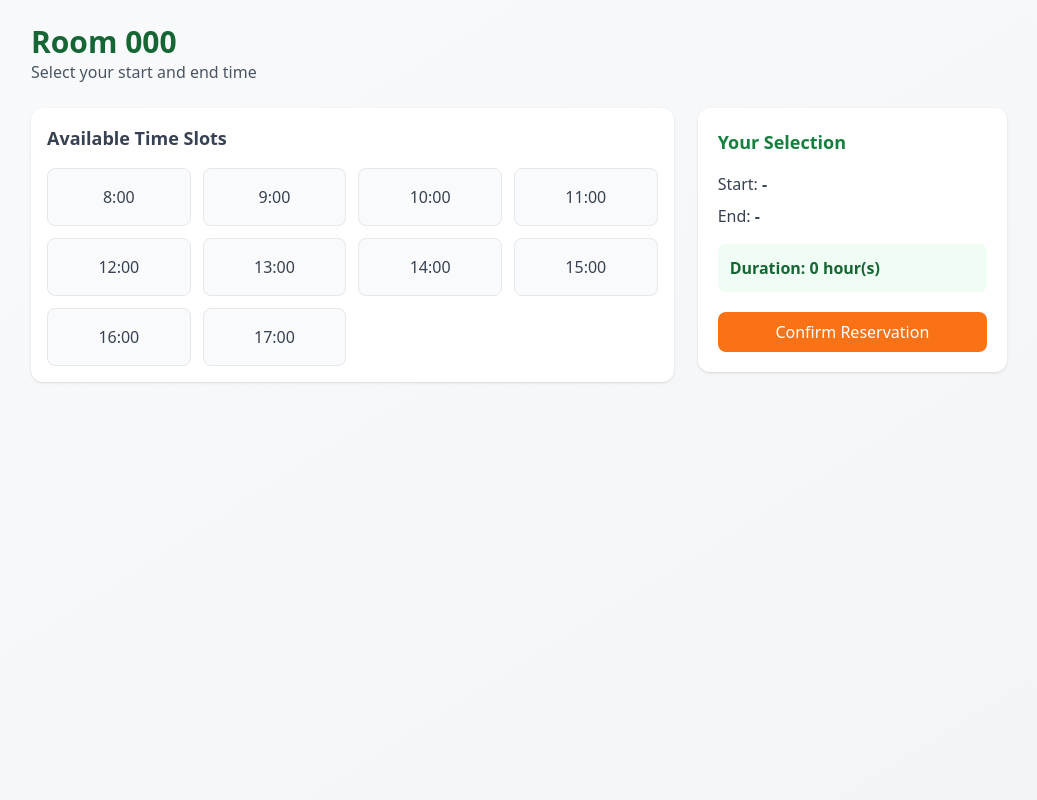
After one commit to Cpl-flowers/Django_Spring26, a Django app: page /room/1/time/ in a window 1280 px wide. The commit adds this page. Shown: the whole page, without its empty margins (121-1158 px from the left). Run offline with Django 5.2, Linux system fonts and the light colour scheme; tables that the repository leaves empty hold one stand-in row (values such as "Sample post"); some libraries are stand-ins or nearby versions.

Commit message:
clean repo and impove reservation flow UI

```diff
--- a/testFolder/testApp/admin.py
+++ b/testFolder/testApp/admin.py
@@ -1,6 +1,10 @@
 from django.contrib import admin
+from .models import Room, Reservation
+
 
 # Register your models here.
 from .models import Building  # make sure this is imported
 
 admin.site.register(Building)  # register it so you can see it in admin
+admin.site.register(Room)
+admin.site.register(Reservation)
--- a/testFolder/testApp/models.py
+++ b/testFolder/testApp/models.py
@@ -1,4 +1,6 @@
 from django.db import models
+from django.contrib.auth.models import User
+
 
 class Building(models.Model):
     name = models.CharField(max_length=100)
@@ -7,3 +9,36 @@ class Building(models.Model):
 
     def __str__(self):
         return f"{self.name} ({self.campus})"
+
+
+class Room(models.Model):
+    number = models.CharField(max_length=10)
+    name = models.CharField(max_length=100)
+
+    building = models.ForeignKey(Building, on_delete=models.CASCADE)
+
+    floor = models.CharField(max_length=50)
+    seating = models.IntegerField()
+
+    has_outlets = models.BooleanField(default=True)
+    has_wifi = models.BooleanField(default=True)
+    available = models.BooleanField(default=True)
+
+    def __str__(self):
+        return f"{self.name} - Room {self.number}"
+
+
+class Reservation(models.Model):
+    user = models.ForeignKey(User, on_delete=models.CASCADE)
+    room = models.ForeignKey(Room, on_delete=models.CASCADE)
+
+    student_id = models.CharField(max_length=20)
+
+    # Time-based reservation (supports real scheduling + overlap checking)
+    start_time = models.DateTimeField()
+    end_time = models.DateTimeField()
+
+    created_at = models.DateTimeField(auto_now_add=True)
+
+    def __str__(self):
+        return f"{self.user.username} - {self.room.number}"
--- /dev/null
+++ b/testFolder/testApp/templates/testApp/time_select.html
@@ -0,0 +1,152 @@
+<!DOCTYPE html>
+<html>
+<head>
+    <title>Time Selection</title>
+    <script src="https://cdn.tailwindcss.com"></script>
+</head>
+
+<body class="bg-gradient-to-br from-gray-50 to-gray-100 min-h-screen">
+
+<div class="max-w-5xl mx-auto p-6">
+
+    <!-- HEADER -->
+    <div class="mb-6">
+        <h1 class="text-3xl font-bold text-green-800">
+            Room {{ room.number }}
+        </h1>
+        <p class="text-gray-600">
+            Select your start and end time
+        </p>
+    </div>
+
+    <!-- MAIN LAYOUT -->
+    <div class="grid md:grid-cols-3 gap-6">
+
+        <!-- TIME GRID -->
+        <div class="md:col-span-2">
+
+            <div class="bg-white p-4 rounded-xl shadow">
+
+                <h2 class="text-lg font-semibold text-gray-700 mb-4">
+                    Available Time Slots
+                </h2>
+
+                <div id="timeGrid" class="grid grid-cols-4 gap-3">
+
+                    {% for hour in time_slots %}
+                    <div
+                        class="time-block border rounded-lg p-4 text-center cursor-pointer
+                               bg-gray-50 hover:bg-gray-100 transition
+                               font-medium text-gray-700"
+                        data-hour="{{ hour }}"
+                    >
+                        {{ hour }}:00
+                    </div>
+                    {% endfor %}
+
+                </div>
+
+            </div>
+        </div>
+
+        <!-- SUMMARY CARD -->
+        <div class="md:col-span-1">
+
+            <div class="sticky top-6 bg-white rounded-xl shadow p-5">
+
+                <h2 class="text-lg font-semibold text-green-700 mb-4">
+                    Your Selection
+                </h2>
+
+                <p class="text-gray-700">
+                    Start:
+                    <span id="startTime" class="font-semibold">-</span>
+                </p>
+
+                <p class="text-gray-700 mt-2">
+                    End:
+                    <span id="endTime" class="font-semibold">-</span>
+                </p>
+
+                <div class="mt-4 p-3 bg-green-50 rounded-lg">
+                    <p class="text-green-800 font-bold">
+                        Duration:
+                        <span id="duration">0</span> hour(s)
+                    </p>
+                </div>
+
+                <button class="mt-5 w-full bg-orange-500 text-white py-2 rounded-lg hover:bg-orange-600">
+                    Confirm Reservation
+                </button>
+
+            </div>
+
+        </div>
+
+    </div>
+
+</div>
+
+<!-- JS LOGIC -->
+<script>
+document.addEventListener("DOMContentLoaded", function () {
+
+    let selected = [];
+    const blocks = document.querySelectorAll(".time-block");
+
+    blocks.forEach(block => {
+        block.addEventListener("click", () => {
+
+            const hour = parseInt(block.dataset.hour);
+
+            if (selected.length === 2) {
+                selected = [];
+                blocks.forEach(b => {
+                    b.classList.remove("bg-yellow-200", "border-orange-400");
+                    b.classList.add("bg-gray-50");
+                });
+            }
+
+            selected.push(hour);
+            selected.sort((a, b) => a - b);
+
+            updateUI();
+            highlightRange();
+        });
+    });
+
+    function updateUI() {
+        document.getElementById("startTime").innerText =
+            selected[0] !== undefined ? selected[0] + ":00" : "-";
+
+        document.getElementById("endTime").innerText =
+            selected[1] !== undefined ? selected[1] + ":00" : "-";
+
+        document.getElementById("duration").innerText =
+            selected.length === 2 ? (selected[1] - selected[0]) : "0";
+    }
+
+    function highlightRange() {
+
+        blocks.forEach(b => {
+            b.classList.remove("bg-yellow-200", "border-orange-400");
+            b.classList.add("bg-gray-50");
+        });
+
+        if (selected.length === 2) {
+            blocks.forEach(b => {
+                const hour = parseInt(b.dataset.hour);
+
+                if (hour >= selected[0] && hour <= selected[1]) {
+                    b.classList.add("bg-yellow-200", "border-orange-400");
+                    b.classList.remove("bg-gray-50");
+                }
+            });
+        }
+    }
+
+});
+</script>
+
+</body>
+</html>
--- a/testFolder/testApp/views.py
+++ b/testFolder/testApp/views.py
@@ -1,6 +1,6 @@
-from django.shortcuts import render
+from django.shortcuts import render, get_object_or_404
 from .models import Building
-
+from .models import Building, Room
 
 def home(request):
     buildings = Building.objects.all()
@@ -13,3 +13,44 @@ def login_view(request):
 
 def signup_view(request):
     return render(request, 'testApp/login.html')
+
+
+# STEP 1: select rooms in building
+def select_room_view(request, building_id):
+
+    building = get_object_or_404(Building, id=building_id)
+
+    rooms = Room.objects.filter(building=building)
+
+    seat_filter = request.GET.get('seats')
+
+    if seat_filter:
+        rooms = rooms.filter(seating__gte=seat_filter)
+
+    return render(request, 'testApp/select_room.html', {
+        'building': building,
+        'rooms': rooms
+    })
+
+# STEP 2: time selection page
+def time_select_view(request, room_id):
+    room = get_object_or_404(Room, id=room_id)
+
+    time_slots = list(range(8, 18))  # 8AM → 5PM
+
+    return render(request, 'testApp/time_select.html', {
+        'room': room,
+        'time_slots' : time_slots
+    })
+
+def reservation_page(request, room_id):
+
+    room = get_object_or_404(Room, id=room_id)
+
+    return render(
+        request,
+        'testApp/reservation.html',
+        {
+            'room': room
+        }
+    )
--- a/testFolder/testFolder/urls.py
+++ b/testFolder/testFolder/urls.py
@@ -18,9 +18,21 @@ from django.contrib import admin
 from django.urls import path
 from testApp import views
 
+
 urlpatterns = [
     path('admin/', admin.site.urls),
+
     path('', views.home, name='home'),
+
     path('login/', views.login_view, name='login'),
     path('signup/', views.signup_view, name='signup'),
+
+    # STEP 1 → rooms in building
+    path('building/<int:building_id>/rooms/', views.select_room_view, name='select_rooms'),
+
+    # STEP 2 → time selection
+    path('room/<int:room_id>/time/', views.time_select_view, name='time_select'),
+
+    path('reserve/<int:room_id>/', views.reservation_page, name='reservation_page'),
+
 ]
```
Also changed, not shown: testFolder/testApp/templates/testApp/home.html (+90 -21 lines), testFolder/testApp/templates/testApp/reservation.html (added, +31 -0 lines), testFolder/testApp/templates/testApp/select_room.html (added, +105 -0 lines), testFolder/db.sqlite3 (deleted), testFolder/testApp/migrations/0002_room_reservation.py (added), testFolder/testApp/migrations/0003_remove_reservation_building_remove_reservation_email_and_more.py (added), 1 other file.
